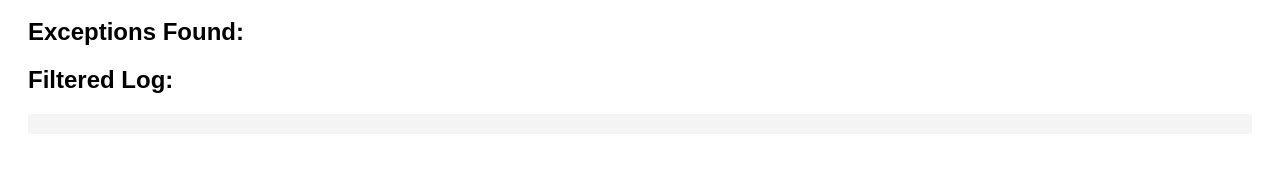
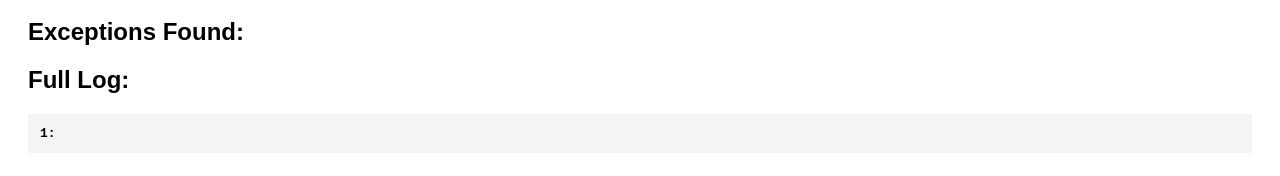
Before and after one commit to mustafa-mbari/logs, a Next.js app: page / in a window 1280 px wide. Shown: the part 202-378 px from the top of the page. Built offline with nearby package versions, Linux system fonts and the light colour scheme.

Commit message:
Update LogAnalyzer.js > add searchbar 1.5

```diff
--- a/components/LogAnalyzer.js
+++ b/components/LogAnalyzer.js
@@ -1,4 +1,4 @@
-import React, { useState } from "react";
+import React, { useState, useRef } from "react";
 
 const LogAnalyzer = () => {
   const [logContent, setLogContent] = useState("");
@@ -6,6 +6,7 @@ const LogAnalyzer = () => {
   const [searchTerm, setSearchTerm] = useState("");
   const [filteredLog, setFilteredLog] = useState([]);
   const [expandedExceptions, setExpandedExceptions] = useState({});
+  const logRefs = useRef({}); // Store references to each log line
 
   const handleFileUpload = (event) => {
     const file = event.target.files[0];
@@ -15,7 +16,7 @@ const LogAnalyzer = () => {
     reader.onload = (e) => {
       const text = e.target.result;
       setLogContent(text);
-      setFilteredLog(text.split("\n")); // عرض كل السجلات أولًا
+      setFilteredLog(text.split("\n")); // Show all logs initially
       analyzeLog(text);
     };
     reader.readAsText(file);
@@ -27,7 +28,7 @@ const LogAnalyzer = () => {
     let currentException = null;
 
     lines.forEach((line, index) => {
-      if (line.startsWith("####")) return; // تجاهل السطور غير المهمة
+      if (line.startsWith("####")) return;
       if (line.startsWith("com.swisslog")) {
         if (currentException) {
           extractedExceptions.push(currentException);
@@ -51,7 +52,7 @@ const LogAnalyzer = () => {
 
   const handleSearch = () => {
     if (searchTerm.trim() === "") {
-      setFilteredLog(logContent.split("\n")); // عرض كل السجلات عند البحث الفارغ
+      setFilteredLog(logContent.split("\n"));
     } else {
       setFilteredLog(
         logContent.split("\n").filter((line) => line.toLowerCase().includes(searchTerm.toLowerCase()))
@@ -70,6 +71,13 @@ const LogAnalyzer = () => {
       ...prev,
       [index]: !prev[index],
     }));
+  };
+
+  const scrollToLine = (lineNumber) => {
+    const lineRef = logRefs.current[lineNumber];
+    if (lineRef) {
+      lineRef.scrollIntoView({ behavior: "smooth", block: "center" });
+    }
   };
 
   return (
@@ -101,18 +109,27 @@ const LogAnalyzer = () => {
         <h2>Exceptions Found:</h2>
         <ul>
           {exceptions.map((ex, index) => (
-            <li key={index} style={{ color: "red", marginBottom: "10px" }}>
+            <li
+              key={index}
+              style={{ color: "red", marginBottom: "10px", cursor: "pointer", textDecoration: "underline" }}
+              onClick={() => scrollToLine(ex.lineNumber)} // Click to scroll
+            >
               <strong>
                 {ex.message} (Line: {ex.lineNumber})
               </strong>
               <button
-                onClick={() => toggleStackTrace(index)}
+                onClick={(e) => {
+                  e.stopPropagation(); // Prevent clicking the exception from also opening stack trace
+                  toggleStackTrace(index);
+                }}
                 style={{ marginLeft: "10px", padding: "3px 8px", border: "none", background: "#007bff", color: "white", borderRadius: "4px", cursor: "pointer" }}
               >
                 {expandedExceptions[index] ? "Hide Stack Trace" : "Show Stack Trace"}
               </button>
               {expandedExceptions[index] && (
-                <pre style={{ color: "gray", background: "#f8f8f8", padding: "5px", borderRadius: "5px" }}>{ex.stackTrace.join("\n")}</pre>
+                <pre style={{ color: "gray", background: "#f8f8f8", padding: "5px", borderRadius: "5px" }}>
+                  {ex.stackTrace.join("\n")}
+                </pre>
               )}
               <p style={{ color: "blue" }}>{ex.causedBy}</p>
             </li>
@@ -120,10 +137,14 @@ const LogAnalyzer = () => {
         </ul>
       </div>
 
-      <h2>Filtered Log:</h2>
-      <pre style={{ backgroundColor: "#f4f4f4", padding: "10px", whiteSpace: "pre-wrap", overflowX: "auto" }}>
-        {filteredLog.map((line, index) => (
-          <div key={index} style={{ color: searchTerm && line.includes(searchTerm) ? "blue" : "black" }}>
+      <h2>Full Log:</h2>
+      <pre style={{ backgroundColor: "#f4f4f4", padding: "10px", whiteSpace: "pre-wrap", overflowX: "auto", maxHeight: "400px", overflowY: "auto" }}>
+        {logContent.split("\n").map((line, index) => (
+          <div
+            key={index}
+            ref={(el) => (logRefs.current[index + 1] = el)} // Store reference for scrolling
+            style={{ color: searchTerm && line.includes(searchTerm) ? "blue" : "black", padding: "2px" }}
+          >
             <strong>{index + 1}:</strong> {line}
           </div>
         ))}
```
